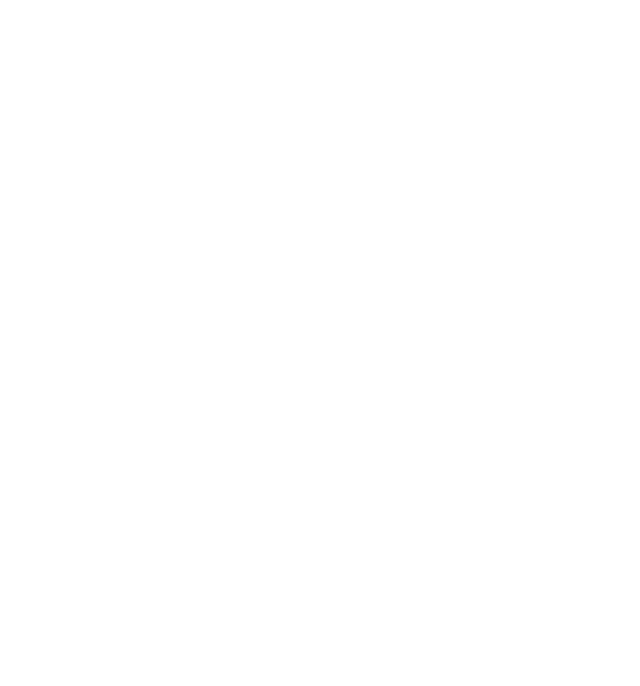
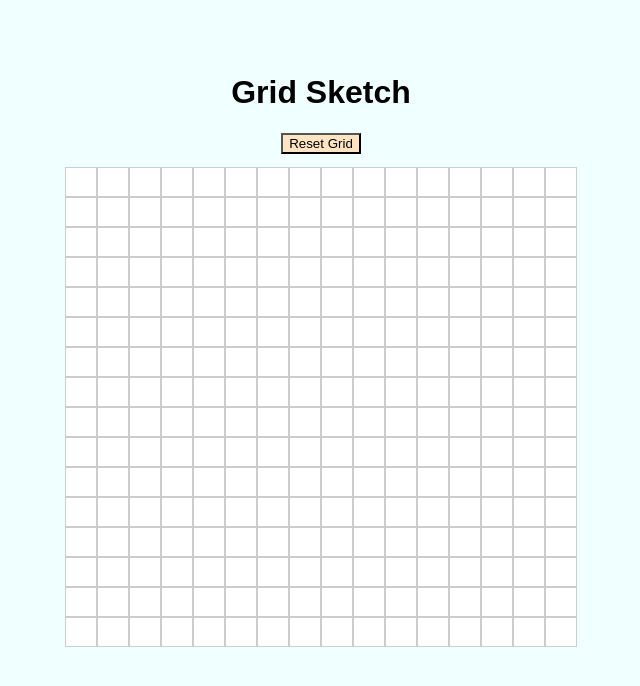
Before and after one commit to nd31pr0/Etch-a-Sketch, a plain HTML site: page index.html in a window 1280 px wide. Shown: the whole page, without its empty margins (319-959 px from the left). Drawn offline with Linux system fonts and the light colour scheme.

Commit message:
Complete the Etch a Sketch

```diff
--- a/index.html
+++ b/index.html
@@ -1,9 +1,14 @@
 <!DOCTYPE html>
 <html lang="en">
 <head>
-    <title>Document</title>
+    <title>Grid Sketch</title>
+    <link rel="stylesheet" href="style.css">
 </head>
 <body>
+    <h1>Grid Sketch</h1>
+    <button id="resetButton">Reset Grid</button>
+    <div id="container"></div>
 
+    <script src="index.js"></script>
 </body>
 </html>
--- a/index.js
+++ b/index.js
@@ -0,0 +1,50 @@
+const container = document.getElementById('container');
+const resetButton = document.getElementById('resetButton');
+let gridSize = 16;
+
+function createGrid() {
+  // Clear existing grid
+  container.innerHTML = '';
+
+  // Set grid dimensions
+  container.style.setProperty('--grid-cols', gridSize);
+  container.style.setProperty('--grid-rows', gridSize);
+
+  // Create grid squares
+  for (let i = 0; i < gridSize * gridSize; i++) {
+    const div = document.createElement('div');
+    div.classList.add('grid-item');
+    container.appendChild(div);
+  }
+}
+
+function changeColor(event) {
+  const gridItem = event.target;
+  gridItem.style.backgroundColor = getRandomColor();
+}
+
+function getRandomColor() {
+  const letters = '0123456789ABCDEF';
+  let color = '#';
+  for (let i = 0; i < 6; i++) {
+    color += letters[Math.floor(Math.random() * 16)];
+  }
+  return color;
+}
+
+function resetGrid() {
+  const newGridSize = parseInt(prompt('Enter the number of squares per side (maximum 100):'));
+  if (!isNaN(newGridSize) && newGridSize > 0 && newGridSize <= 100) {
+    gridSize = newGridSize;
+    createGrid();
+  } else {
+    alert('Invalid input. Please enter a number between 1 and 100.');
+  }
+}
+
+// Create initial grid
+createGrid();
+
+// Add event listeners
+container.addEventListener('mouseover', changeColor);
+resetButton.addEventListener('click', resetGrid);
--- a/style.css
+++ b/style.css
@@ -0,0 +1,34 @@
+body {
+  display: flex;
+  flex-direction: column;
+  align-items: center;
+  justify-content: center;
+  min-height: 100vh;
+  margin: 0;
+  font-family: Arial, sans-serif;
+  background-color:azure;
+}
+
+h1 {
+  text-align: center;
+}
+
+#container {
+  display: flex;
+  flex-wrap: wrap;
+  max-width: 80%;
+  background-color: white;
+  margin-bottom: 100px;
+}
+
+.grid-item {
+  flex-basis: calc(100% / 16);
+  height: 30px;
+  border: 1px solid #ccc;
+  box-sizing: border-box;
+}
+
+button {
+  margin-bottom: 1em;
+  background-color:bisque;
+}
```
